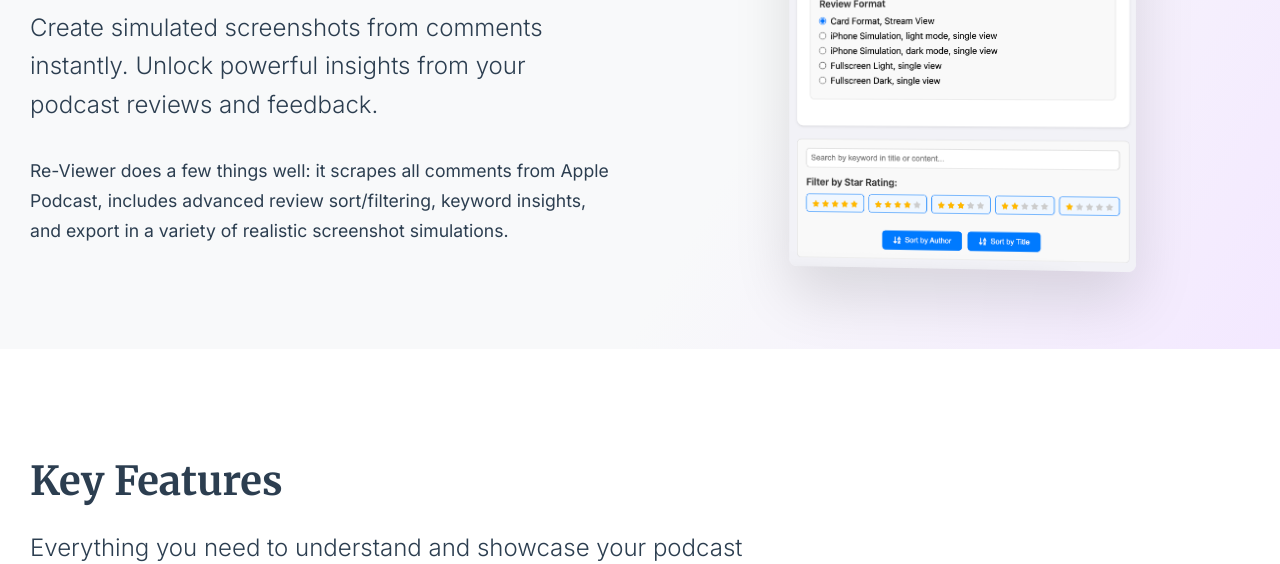
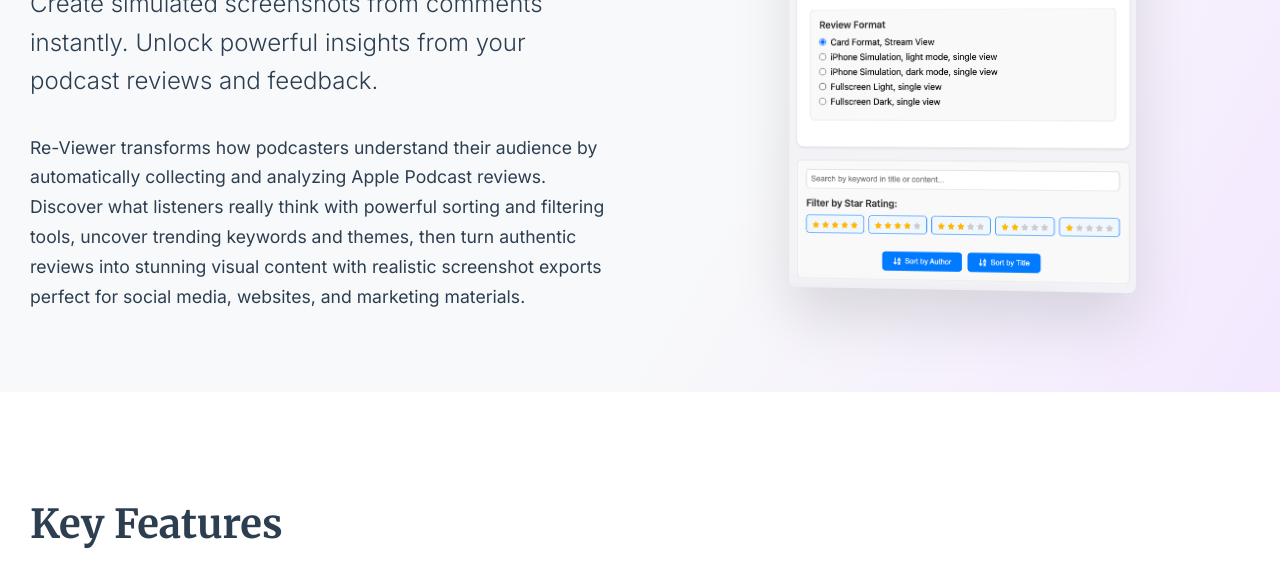
Before and after one commit to DARIENBATHALTER/quiettools, a website: page galleries/podcast.html in a window 1280 px wide. Shown: the part 269-833 px from the top of the page. Drawn offline with Linux system fonts and the light colour scheme.

Commit message:
Improve Re-Viewer marketing copy with friendly language - Rewrote main blurb to be more benefit-focused and engaging - Changed from technical 'scrapes comments' to 'collecting and analyzing' - Emphasized value proposition: understanding audience and creating visual content - Added specific use cases: social media, websites, marketing materials - More conversational and marketing-friendly tone throughout

```diff
--- a/galleries/podcast.html
+++ b/galleries/podcast.html
@@ -369,7 +369,7 @@
                         Re-Viewer
                     </h1>
                     <p class="lead-text">Create simulated screenshots from comments instantly. Unlock powerful insights from your podcast reviews and feedback.</p>
-                    <p class="body-text">Re-Viewer does a few things well: it scrapes all comments from Apple Podcast, includes advanced review sort/filtering, keyword insights, and export in a variety of realistic screenshot simulations.</p>
+                    <p class="body-text">Re-Viewer transforms how podcasters understand their audience by automatically collecting and analyzing Apple Podcast reviews. Discover what listeners really think with powerful sorting and filtering tools, uncover trending keywords and themes, then turn authentic reviews into stunning visual content with realistic screenshot exports perfect for social media, websites, and marketing materials.</p>
                 </div>
                 <div class="hero-image-container">
                     <img src="../images/PodcastReviewVisualizer1.png" alt="Re-Viewer Dashboard" class="hero-image">
```
